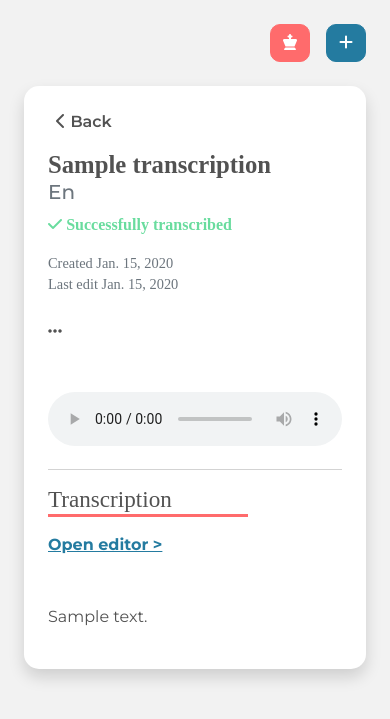
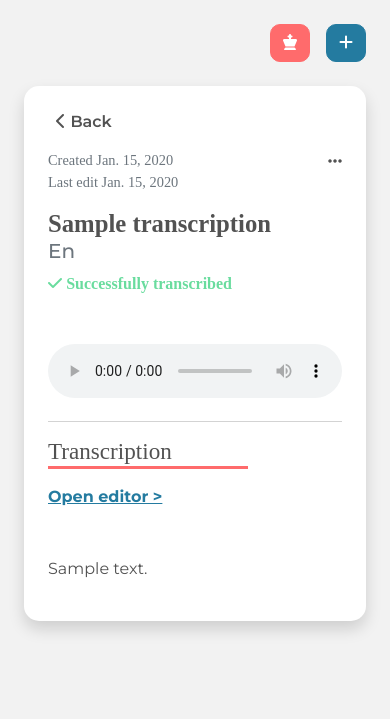
Before and after one commit to mattiolato98/ghost, a Django app: page /transcribe/list/1 in a window 390 px wide. Shown: the part 72-791 px from the top of the page. Run offline with Django 4.2, Linux system fonts and the light colour scheme; a user stored in the database is signed in; tables that the repository leaves empty hold one stand-in row (values such as "Sample post"); parts of the project's set-up code (start-up, migrations or seed data) failed here and were passed over; some libraries are stand-ins or nearby versions; some web fonts are replaced.

Commit message:
transcribe, templates, transcription_detail.html: redesign xs screen behaviour

```diff
--- a/django-app/transcribe/templates/transcribe/transcription_detail.html
+++ b/django-app/transcribe/templates/transcribe/transcription_detail.html
@@ -12,6 +12,16 @@
     </div>
     <div class="row mb-5 gap-3">
         <div class="col">
+            <div class="d-flex flex-column mb-3 d-sm-none">
+                <span class="text-muted header-font font-size-90">
+                    {% translate "Created" %}
+                    {{ transcription_object.create_datetime|naturalday }}
+                </span>
+                <span class="text-muted header-font font-size-90">
+                    {% translate "Last edit" %}
+                    {{ transcription_object.last_edit|naturalday }}
+                </span>
+            </div>
             <h2 class="header-font mb-0">{{ transcription_object.name }}</h2>
             <h5 class="text-muted">{{ transcription_object.get_language_display|title }}</h5>
             <div>
@@ -28,7 +38,8 @@
                 {% endif %}
             </div>
         </div>
-        <div class="d-flex col-auto justify-content-start align-items-mobile-start align-items-end flex-column">
+        <div class="d-flex col-auto justify-content-start align-items-end flex-column">
+            <div class="d-sm-flex flex-column align-items-end d-none">
                 <span class="text-muted header-font font-size-90">
                     {% translate "Created" %}
                     {{ transcription_object.create_datetime|naturalday }}
@@ -37,7 +48,8 @@
                     {% translate "Last edit" %}
                     {{ transcription_object.last_edit|naturalday }}
                 </span>
-            <div class="mt-4">
+            </div>
+            <div class="mt-sm-4">
                 <i class="fa-solid fa-ellipsis cursor-pointer" data-bs-toggle="dropdown" aria-expanded="false"></i>
                 <div class="dropdown-menu dropdown-menu-right dropdown-menu-lg-left">
                     <a class="dropdown-item dropdown-item-red cursor-pointer font-6"
@@ -82,7 +94,7 @@
                 </a>
             </div>
         </div>
-        <div class="row mt-5 me-5">
+        <div class="row mt-5">
             <div class="col">
                 <p>
                     {{ transcription_object.text|safe }}
```
Lines whose indentation alone changed are shown as unchanged.
